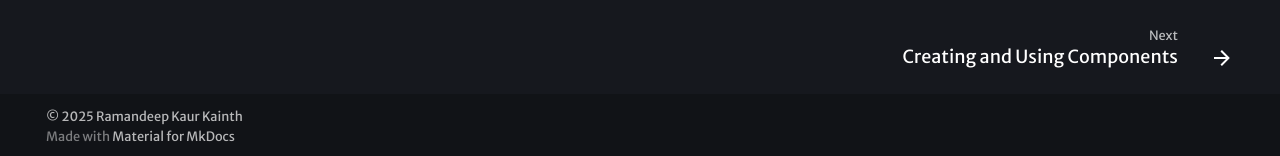
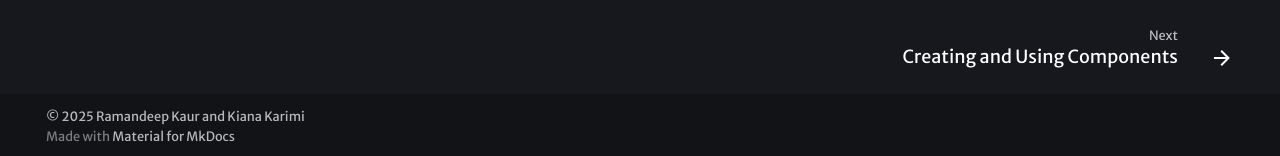
Before and after one commit to RamandeepKaurKainth/mkdocs-Comm2216, an MkDocs documentation site: the page built from docs/index.md, in a window 1280 px wide and 900 px high, scrolled down 1954 px. Shown: the part 741-897 px from the top of the window. Built offline with MkDocs 1.6.1 and Material for MkDocs 9.7.7, drawn with Linux system fonts in a browser that asks for light colours; emoji names are drawn with the system emoji font.

Commit message:
added kaian name..

```diff
--- a/mkdocs.yml
+++ b/mkdocs.yml
@@ -1,7 +1,7 @@
 site_name: Figma for Beginners
 site_description: A beginner's guide to Figma
 site_url: https://ramandeepkaurkainth.github.io/mkdocs-Comm2216/
-copyright: © 2025 Ramandeep Kaur Kainth
+copyright: © 2025 Ramandeep Kaur and Kiana Karimi
 
 # Navigation (unchanged, just corrected indentation)
 nav:
```
